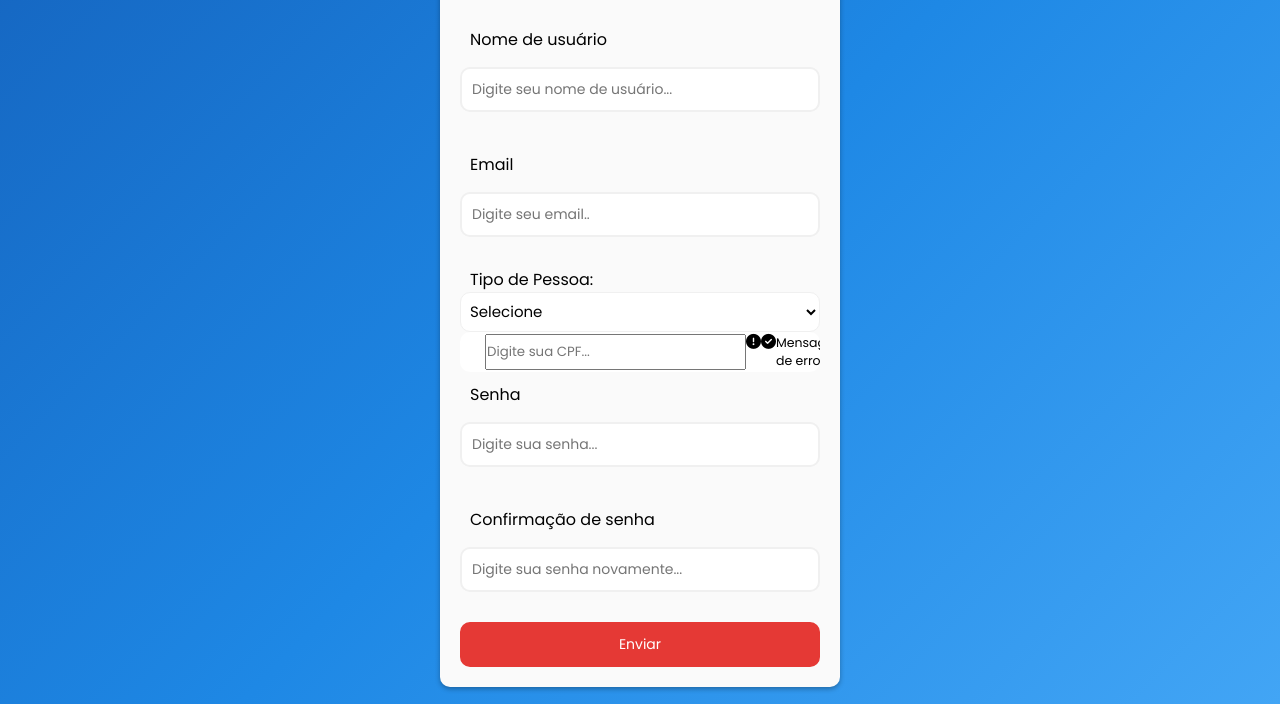
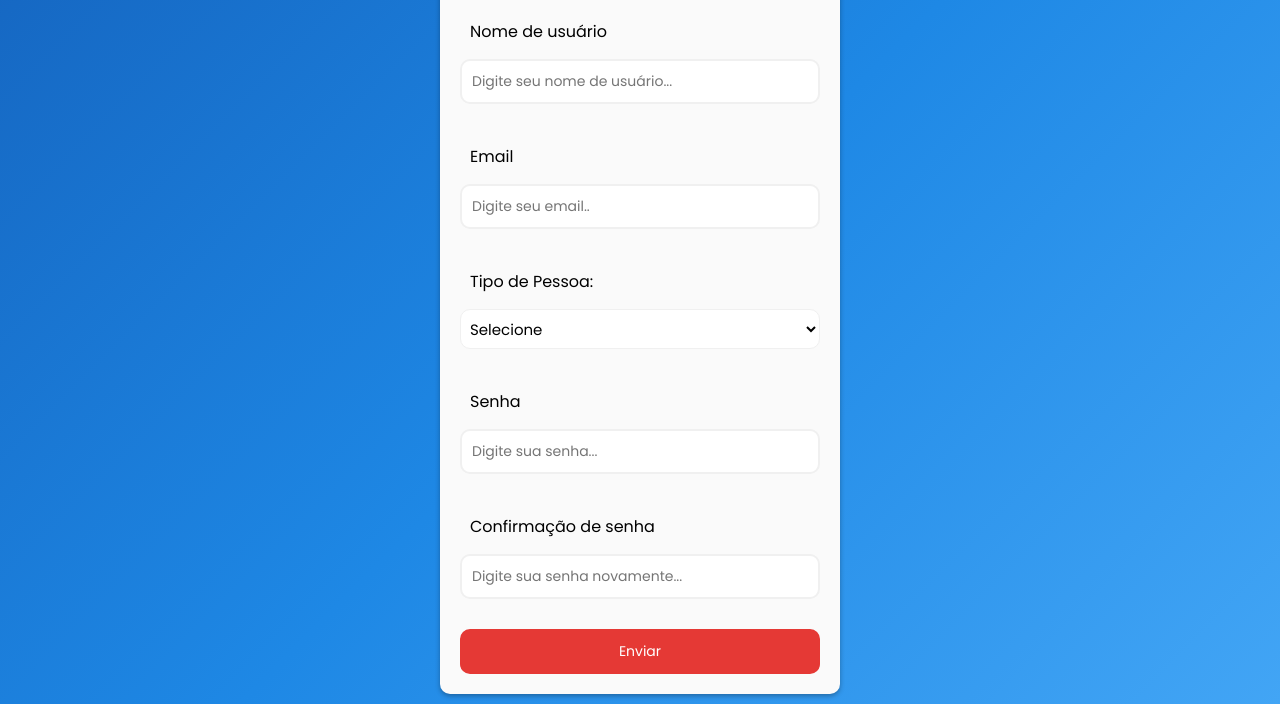
Before and after one commit to mariahpeixoto-cloud/TRABALHO-DW, a plain HTML site: page index.html in a window 1280 px wide. Shown: the part 96-800 px from the top of the page. Drawn offline with Linux system fonts and the light colour scheme.

Commit message:
Arumei os nomes

```diff
--- a/index.html
+++ b/index.html
@@ -39,7 +39,7 @@
           <i class="fas fa-check-circle"></i>
           <small>Mensagem de erro</small>
         </div>
-
+<div class="form-control">
         <label for="tipoPessoa">Tipo de Pessoa:</label>
 
         <select name="tipoPessoa" id="tipoPessoa">
@@ -47,16 +47,17 @@
           <option value="pf">Pessoa Fisica </option>
           <option value="pj">Pessoa Juridica</option>
         </select>
+</div>
 
-        <div class="pessoa">
-          <label for="CPF"></label>
+<div class="form-control" id="campoCPF" style="display: none;">
+          <label for="PessoaFisica"> CPF</label>
           <input type="number" id="PessoaFisica" placeholder="Digite sua CPF..." />
           <i class="fas fa-exclamation-circle"></i>
           <i class="fas fa-check-circle"></i>
           <small>Mensagem de erro</small>
-
-
-          <label for="CNPJ"></label>
+        </div>
+        <div class="form-control" id="campoCNPJ" style="display: none;">
+          <label for="PessoaJuridica"> CPF</label>
           <input type="number" id="PessoaJuridica" placeholder="Digite sua CNPJ..." />
           <i class="fas fa-exclamation-circle"></i>
           <i class="fas fa-check-circle"></i>
```
